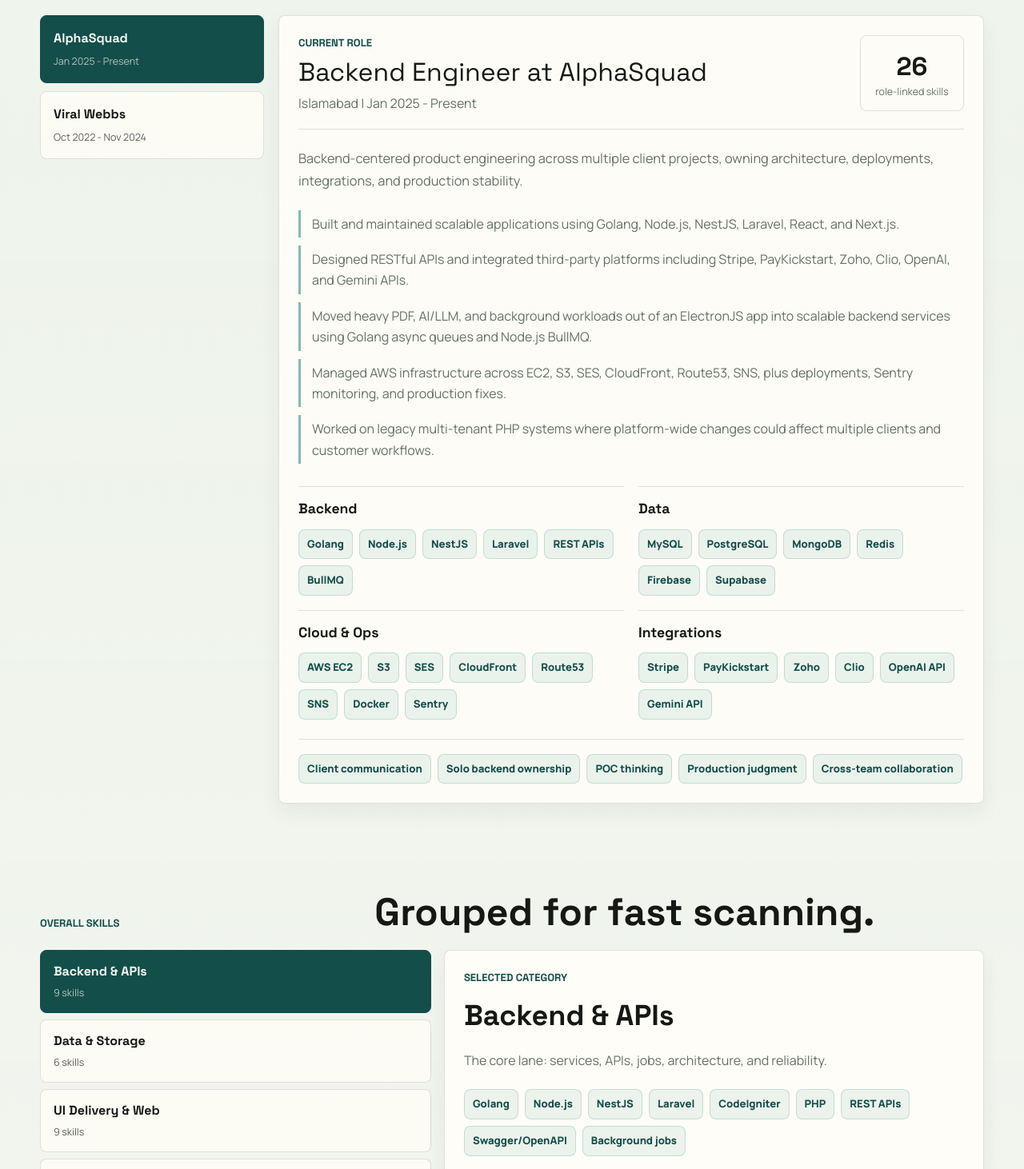
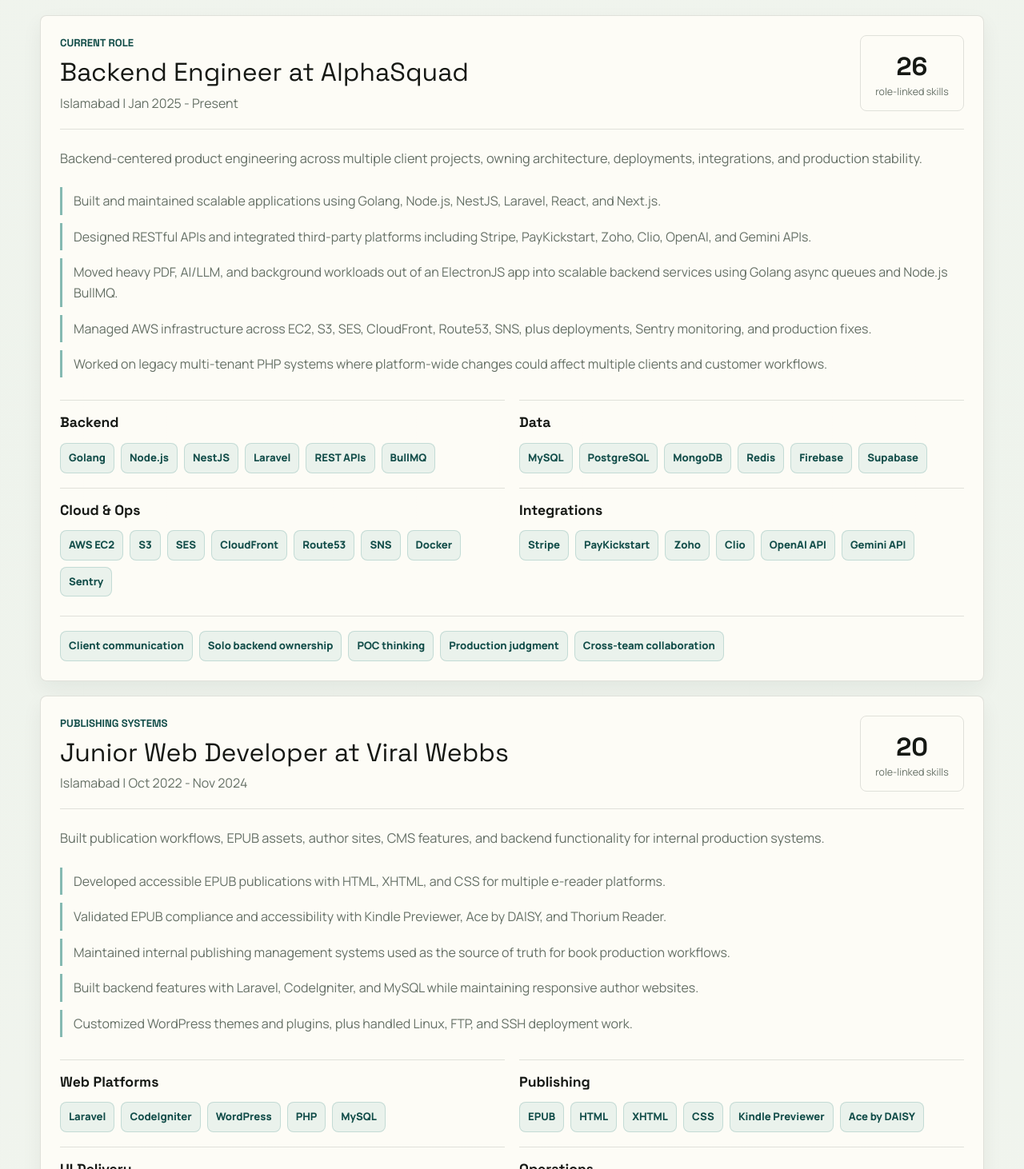
Before and after one commit to sudo-hassan-zahid/my-portfolio, a Next.js app: page / in a window 1280 px wide. Shown: the part 2568-4030 px from the top of the page at 80% size. Built offline with nearby package versions, Linux system fonts and the light colour scheme.

Commit message:
Expand profile sections by default

```diff
--- a/src/app/globals.css
+++ b/src/app/globals.css
@@ -517,63 +517,9 @@
   margin-top: 20px;
 }
 
-.experience-grid {
+.experience-list {
   display: grid;
-  grid-template-columns: 280px minmax(0, 1fr);
   gap: 18px;
-  align-items: start;
-}
-
-.company-switcher {
-  position: sticky;
-  top: 92px;
-  display: grid;
-  gap: 10px;
-}
-
-.company-switcher button {
-  width: 100%;
-  cursor: pointer;
-  border: 1px solid var(--line);
-  border-radius: 8px;
-  background: rgba(255, 253, 247, 0.78);
-  padding: 16px;
-  text-align: left;
-  transition:
-    transform 180ms ease,
-    background 180ms ease,
-    border-color 180ms ease,
-    color 180ms ease;
-}
-
-.company-switcher button:hover,
-.company-switcher button:focus-visible {
-  transform: translateX(4px);
-  border-color: rgba(15, 118, 110, 0.34);
-}
-
-.company-switcher button.active {
-  background: var(--accent-strong);
-  border-color: var(--accent-strong);
-  color: var(--panel-text);
-}
-
-.company-switcher span,
-.company-switcher small {
-  display: block;
-}
-
-.company-switcher span {
-  font-family: var(--font-space-grotesk), Arial, sans-serif;
-  font-size: 1rem;
-  font-weight: 800;
-}
-
-.company-switcher small {
-  margin-top: 8px;
-  color: currentColor;
-  opacity: 0.68;
-  font-size: 0.78rem;
 }
 
 .experience-stage {
@@ -934,7 +880,6 @@
   }
 
   .hero-section,
-  .experience-grid,
   .signal-section,
   .contact-section {
     grid-template-columns: 1fr;
@@ -955,11 +900,6 @@
   .soft-skill-board,
   .signal-list {
     grid-template-columns: repeat(2, minmax(0, 1fr));
-  }
-
-  .company-switcher {
-    position: static;
-    grid-template-columns: repeat(3, minmax(0, 1fr));
   }
 
   .contact-section {
@@ -1014,8 +954,7 @@
   .company-skill-grid,
   .skill-matrix,
   .soft-skill-board,
-  .signal-list,
-  .company-switcher {
+  .signal-list {
     grid-template-columns: 1fr;
   }
 
--- a/src/app/page.tsx
+++ b/src/app/page.tsx
@@ -250,22 +250,11 @@
 ];
 
 export default function Home() {
-  const [activeCompanyId, setActiveCompanyId] = useState(companyExperience[0].id);
   const [activeSkillTitle, setActiveSkillTitle] = useState(skillGroups[0].title);
-
-  const activeCompany = useMemo(
-    () => companyExperience.find((item) => item.id === activeCompanyId) ?? companyExperience[0],
-    [activeCompanyId],
-  );
 
   const activeSkillGroup = useMemo(
     () => skillGroups.find((group) => group.title === activeSkillTitle) ?? skillGroups[0],
     [activeSkillTitle],
-  );
-
-  const activeSkillCount = activeCompany.categories.reduce(
-    (total, category) => total + category.skills.length,
-    0,
   );
 
   return (
@@ -414,56 +403,41 @@
           <h2>Experience you can inspect.</h2>
         </div>
 
-        <div className="experience-grid">
-          <div className="company-switcher" role="tablist" aria-label="Company experience">
-            {companyExperience.map((item) => (
-              <button
-                key={item.id}
-                type="button"
-                role="tab"
-                aria-selected={activeCompany.id === item.id}
-                aria-controls="company-experience-panel"
-                className={activeCompany.id === item.id ? "active" : ""}
-                onClick={() => setActiveCompanyId(item.id)}
-              >
-                <span>{item.company}</span>
-                <small>{item.period}</small>
-              </button>
-            ))}
-          </div>
+        <div className="experience-list">
+          {companyExperience.map((item) => {
+            const roleSkillCount = item.categories.reduce(
+              (total, category) => total + category.skills.length,
+              0,
+            );
 
-          <article
-            id="company-experience-panel"
-            className="experience-stage"
-            role="tabpanel"
-            aria-live="polite"
-          >
+            return (
+              <article key={item.id} className="experience-stage">
                 <div className="experience-heading">
                   <div>
-                <p className="eyebrow">{activeCompany.signal}</p>
+                    <p className="eyebrow">{item.signal}</p>
                     <h3>
-                  {activeCompany.role} at {activeCompany.company}
+                      {item.role} at {item.company}
                     </h3>
                     <span>
-                  {activeCompany.location} | {activeCompany.period}
+                      {item.location} | {item.period}
                     </span>
                   </div>
                   <div className="skill-count">
-                <strong>{activeSkillCount}</strong>
+                    <strong>{roleSkillCount}</strong>
                     <span>role-linked skills</span>
                   </div>
                 </div>
 
-            <p className="experience-overview">{activeCompany.overview}</p>
+                <p className="experience-overview">{item.overview}</p>
 
                 <div className="achievement-list">
-              {activeCompany.achievements.map((achievement) => (
+                  {item.achievements.map((achievement) => (
                     <p key={achievement}>{achievement}</p>
                   ))}
                 </div>
 
                 <div className="company-skill-grid">
-              {activeCompany.categories.map((category) => (
+                  {item.categories.map((category) => (
                     <div key={category.title} className="skill-column">
                       <h4>{category.title}</h4>
                       <div>
@@ -475,12 +449,14 @@
                   ))}
                 </div>
 
-            <div className="soft-row" aria-label={`${activeCompany.company} soft skills`}>
-              {activeCompany.softSkills.map((skill) => (
+                <div className="soft-row" aria-label={`${item.company} soft skills`}>
+                  {item.softSkills.map((skill) => (
                     <span key={skill}>{skill}</span>
                   ))}
                 </div>
               </article>
+            );
+          })}
         </div>
       </section>
 
@@ -521,8 +497,8 @@
         </div>
 
         <div className="skill-matrix">
-          {skillGroups.map((group, index) => (
-            <details key={group.title} className="skill-accordion" open={index < 3}>
+          {skillGroups.map((group) => (
+            <details key={group.title} className="skill-accordion" open>
               <summary>
                 <span>{group.title}</span>
                 <small>{group.skills.length} skills</small>
```
Also changed, not shown: 1 other file (tests, documents, lock files or other folders). Lines whose indentation alone changed are shown as unchanged.
